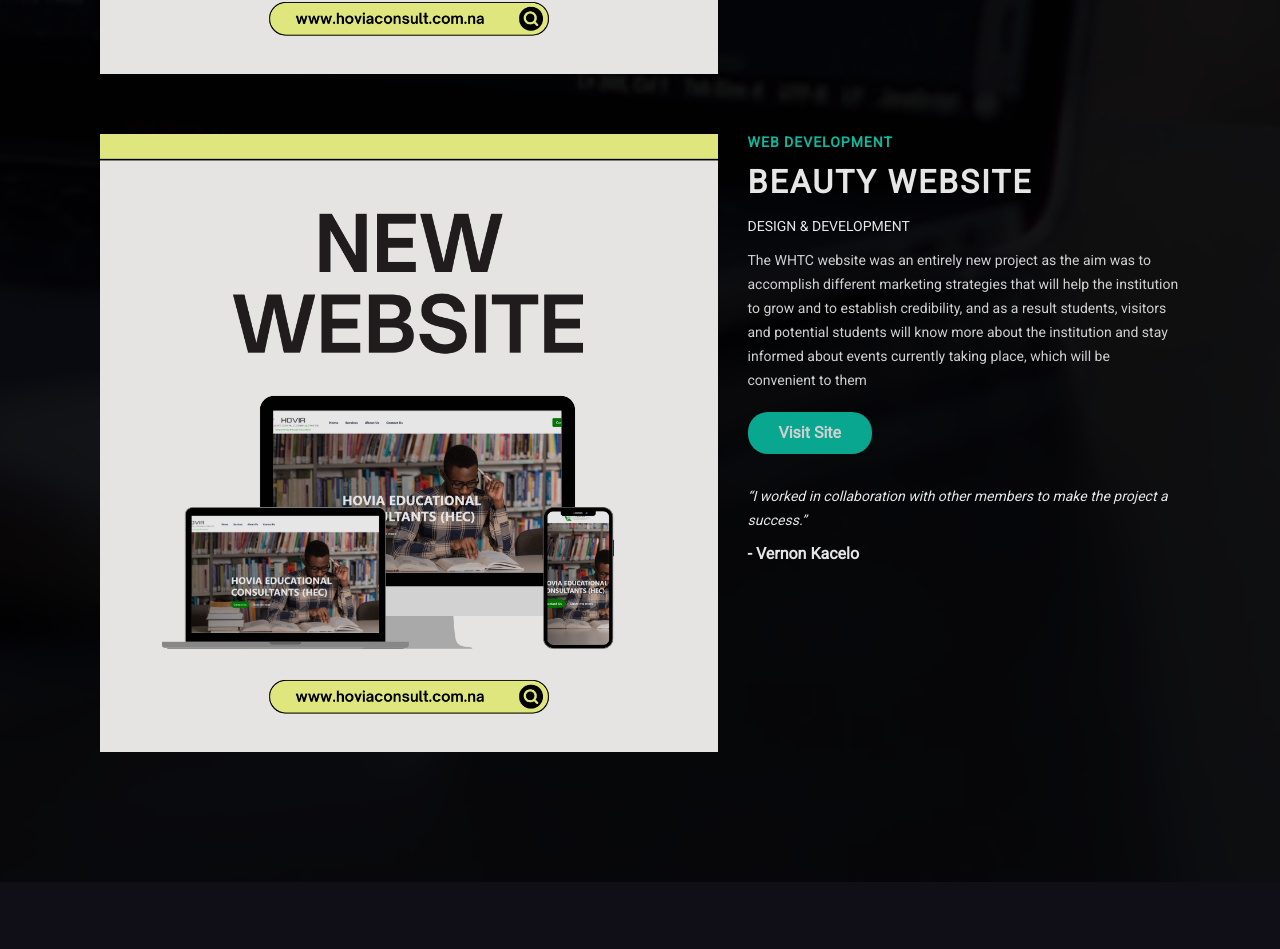
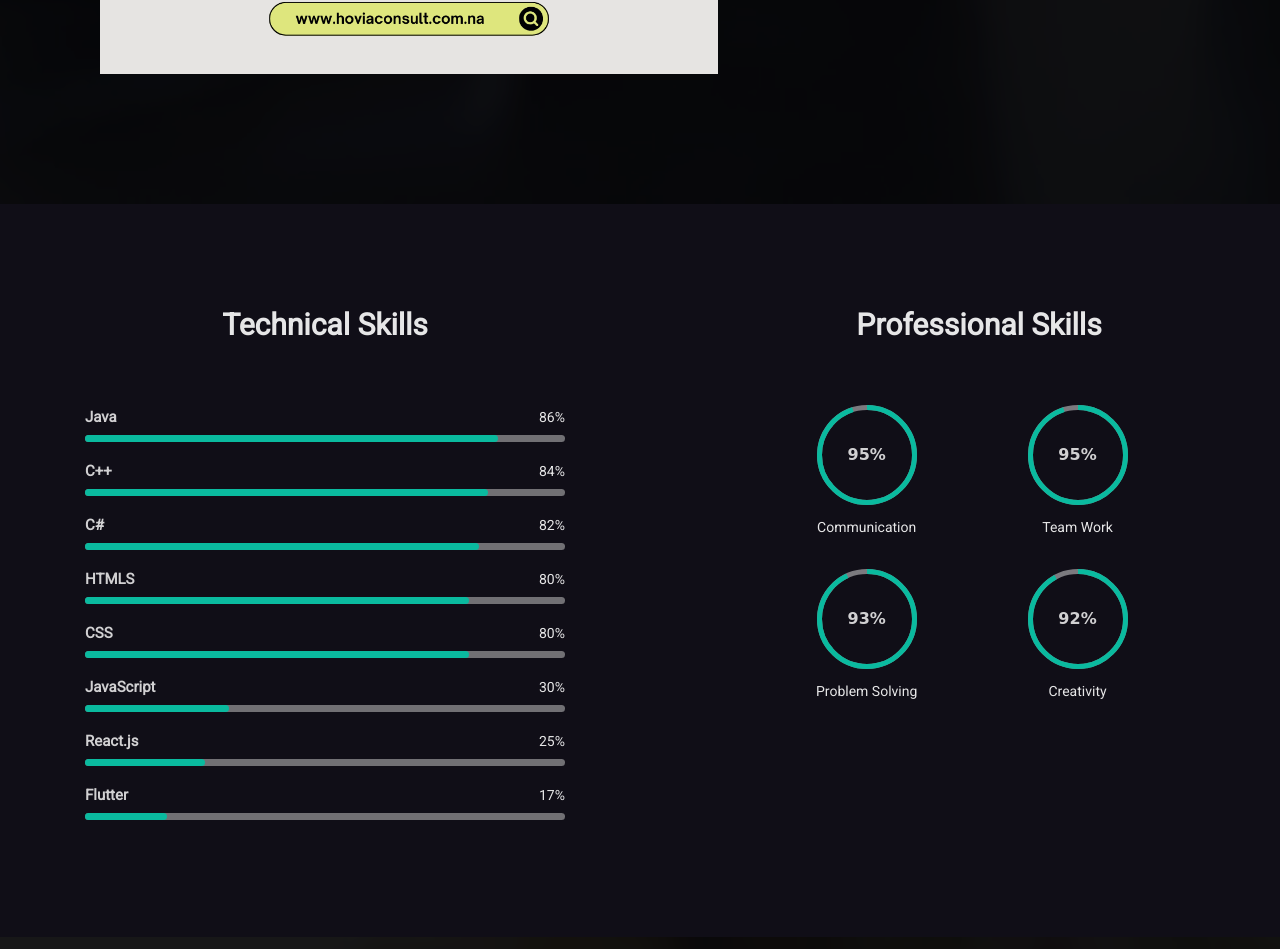
Before and after one commit to Vetumbuavi/myPortfolio, a plain HTML site: page index.html in a window 1280 px wide. Shown: the part 3351-4300 px from the top of the page. Drawn offline with Linux system fonts and the light colour scheme; some packages are replaced by stand-ins of ours.

Commit message:
CHANGES 2

```diff
--- a/index.html
+++ b/index.html
@@ -313,35 +313,7 @@
                                         </div>
                                     </div>
                                 </div>
-                                <!-- Project Items -->
-                                <div class="col-sm-12 mh-featured-item">
-                                    <div class="row">
-                                        <div class="col-sm-7">
-                                            <div class="mh-featured-project-img shadow-2 wow fadeInUp" data-wow-duration="0.8s" data-wow-delay="0.2s">
-                                                <img src="/images/Hovia.png" alt="" class="img-fluid">
-                                            </div>
-                                        </div>
-                                        <div class="col-sm-5">
-                                            <div class="mh-featured-project-content">
-                                                <h4 class="project-category wow fadeInUp" data-wow-duration="0.8s" data-wow-delay="0.4s">Web Development</h4>
-                                                <h2 class="wow fadeInUp" data-wow-duration="0.8s" data-wow-delay="0.5s">Beauty Website</h2>
-                                                <span class="wow fadeInUp" data-wow-duration="0.8s" data-wow-delay="0.6s">Design & Development</span>
-                                                <p class="wow fadeInUp" data-wow-duration="0.8s" data-wow-delay="0.7s">The WHTC website was an entirely new
-                                                     project as the aim was to accomplish different marketing strategies that will help the institution to
-                                                     grow and to establish credibility, and as a result students, visitors and potential students will know
-                                                     more about the institution and stay informed about events currently taking place, which will be
-                                                     convenient to them</p>
-                                                <a href="https://hoviaconsult.com.na/" class="btn btn-fill wow fadeInUp" data-wow-duration="0.8s" data-wow-delay="0.7s">Visit Site</a>
-                                                <div class="mh-testimonial mh-project-testimonial wow fadeInUp" data-wow-duration="0.8s" data-wow-delay="0.9s">
-                                                    <blockquote>
-                                    					<q>I worked in collaboration with other members to make the project a success.</q>
-                                    					<cite>- Vernon Kacelo</cite>
-                                    				</blockquote>
-                                                </div>
-                                            </div>
-                                        </div>
-                                    </div>
-                                </div>
+
 
                             </div>
                         </div>
```
